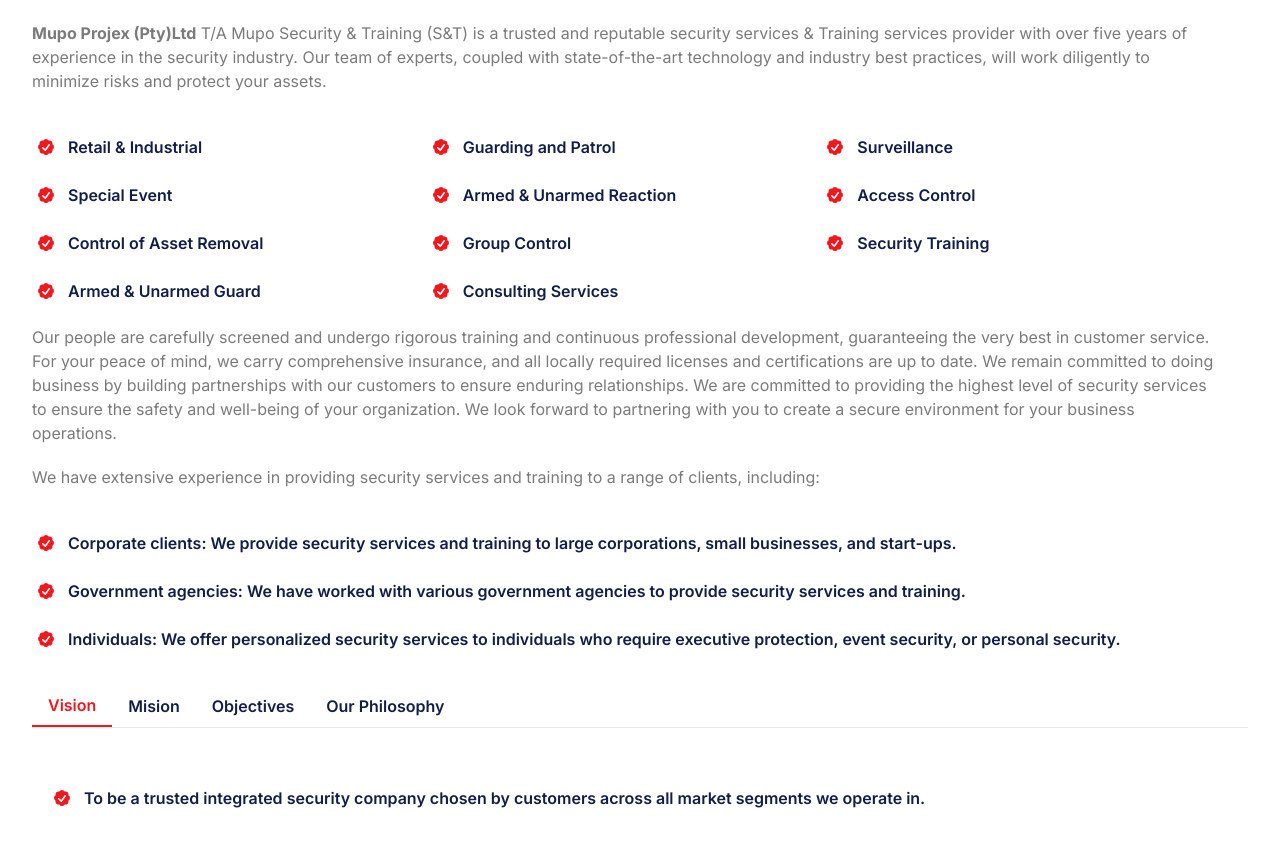
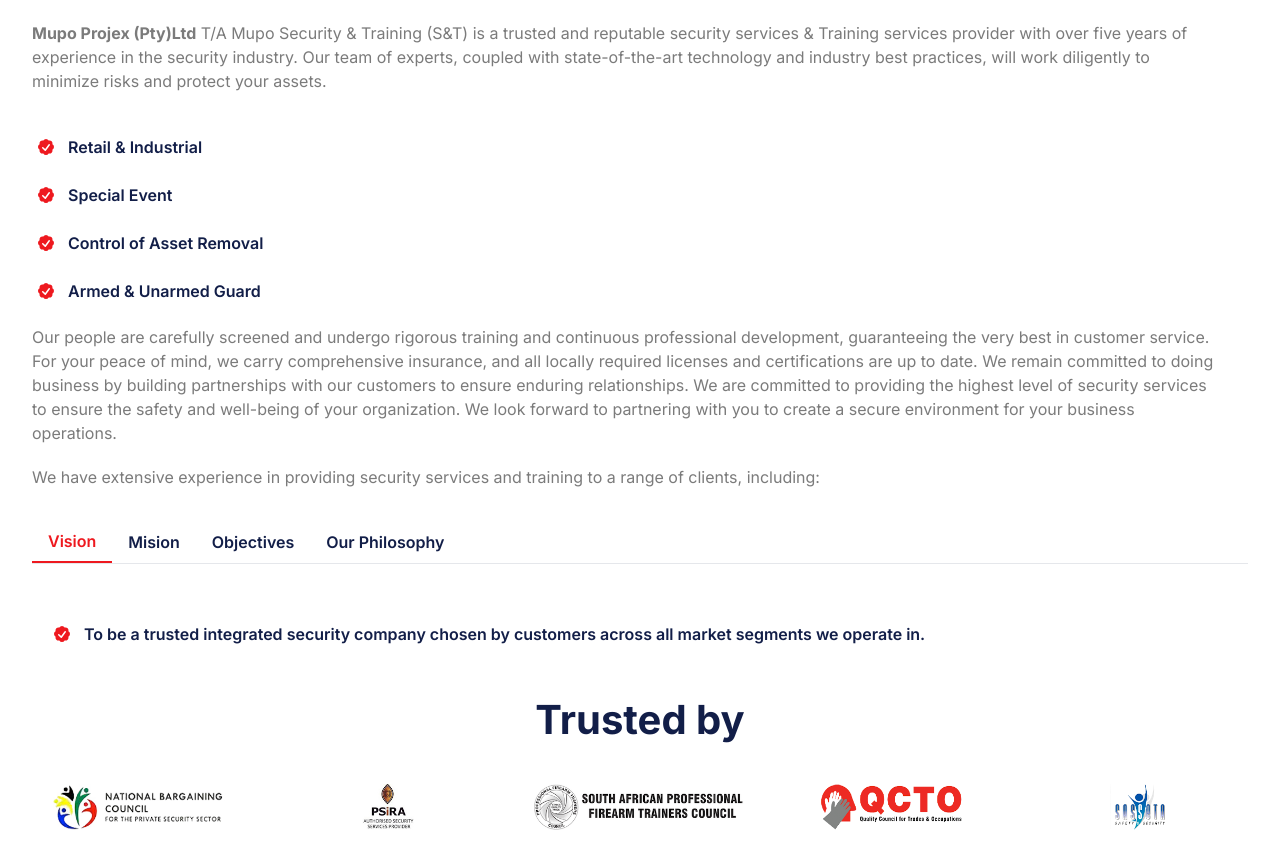
Before and after one commit to Analytics-Advertising/muposec, a Next.js app: page /about-us in a window 1280 px wide. Shown: the part 440-1290 px from the top of the page. Built offline with nearby package versions, Linux system fonts and the light colour scheme.

Commit message:
removed crashing code

```diff
--- a/app/(website)/about-us/page.tsx
+++ b/app/(website)/about-us/page.tsx
@@ -134,7 +134,7 @@
                 ))}
               </dl>
 
-              <dl className="mt-10 max-w-xl space-y-5 text-base leading-7 text-gray-600 lg:max-w-none">
+              {/* <dl className="mt-10 max-w-xl space-y-5 text-base leading-7 text-gray-600 lg:max-w-none">
                 {features2.map((feature) => (
                   <div key={feature.name} className="relative pl-9">
                     <dt className="inline font-semibold text-gray-900">
@@ -146,9 +146,9 @@
                     </dt>
                   </div>
                 ))}
-              </dl>
+              </dl> */}
 
-              <dl className="mt-10 max-w-xl space-y-5 text-base leading-7 text-gray-600 lg:max-w-none">
+              {/* <dl className="mt-10 max-w-xl space-y-5 text-base leading-7 text-gray-600 lg:max-w-none">
                 {features3.map((feature) => (
                   <div key={feature.name} className="relative pl-9">
                     <dt className="inline font-semibold text-gray-900">
@@ -160,7 +160,7 @@
                     </dt>
                   </div>
                 ))}
-              </dl>
+              </dl> */}
             </div>
             <p className="regular-16 text-gray-30">
               Our people are carefully screened and undergo rigorous training
@@ -181,7 +181,7 @@
                 We have extensive experience in providing security services and
                 training to a range of clients, including:
               </p>
-              <dl className="mt-10 max-w-xl space-y-5 text-base leading-7 text-gray-600 lg:max-w-none">
+              {/* <dl className="mt-10 max-w-xl space-y-5 text-base leading-7 text-gray-600 lg:max-w-none">
                 {features4.map((feature) => (
                   <div key={feature.name} className="relative pl-9">
                     <dt className="inline font-semibold text-gray-900">
@@ -193,7 +193,7 @@
                     </dt>
                   </div>
                 ))}
-              </dl>
+              </dl> */}
             </div>
           </div>
 
--- a/app/(website)/components/CTA.tsx
+++ b/app/(website)/components/CTA.tsx
@@ -43,8 +43,8 @@
                 <h1 className="bold-40 lg:bold-40 text-blue-100 text-center"> Contact Us</h1>
                 <form action="#" className="space-y-8">
                     <div>
-                        <label className="block mb-2 text-sm font-medium text-blue-100">Your email</label>
-                        <input type="email" id="email" className="shadow-sm border border-gray-300 text-gray-900 text-sm rounded-lg focus:border-primary-500 block w-full p-2.5   dark:placeholder-gray-400 dark:text-white  dark:focus:border-primary-500 dark:shadow-sm-light" placeholder="name@muposecurity.com" required/>
+                        <label className="block mb-2 text-sm font-medium text-blue-100">First Name & Last name</label>
+                        <input type="text" id="email" className="shadow-sm border border-gray-300 text-gray-900 text-sm rounded-lg focus:border-primary-500 block w-full p-2.5   dark:placeholder-gray-400 dark:text-white  dark:focus:border-primary-500 dark:shadow-sm-light" placeholder="name@muposecurity.com" required/>
                     </div>
                     <div>
                         <label  className="block mb-2 text-sm font-medium text-blue-100">Subject</label>
```
